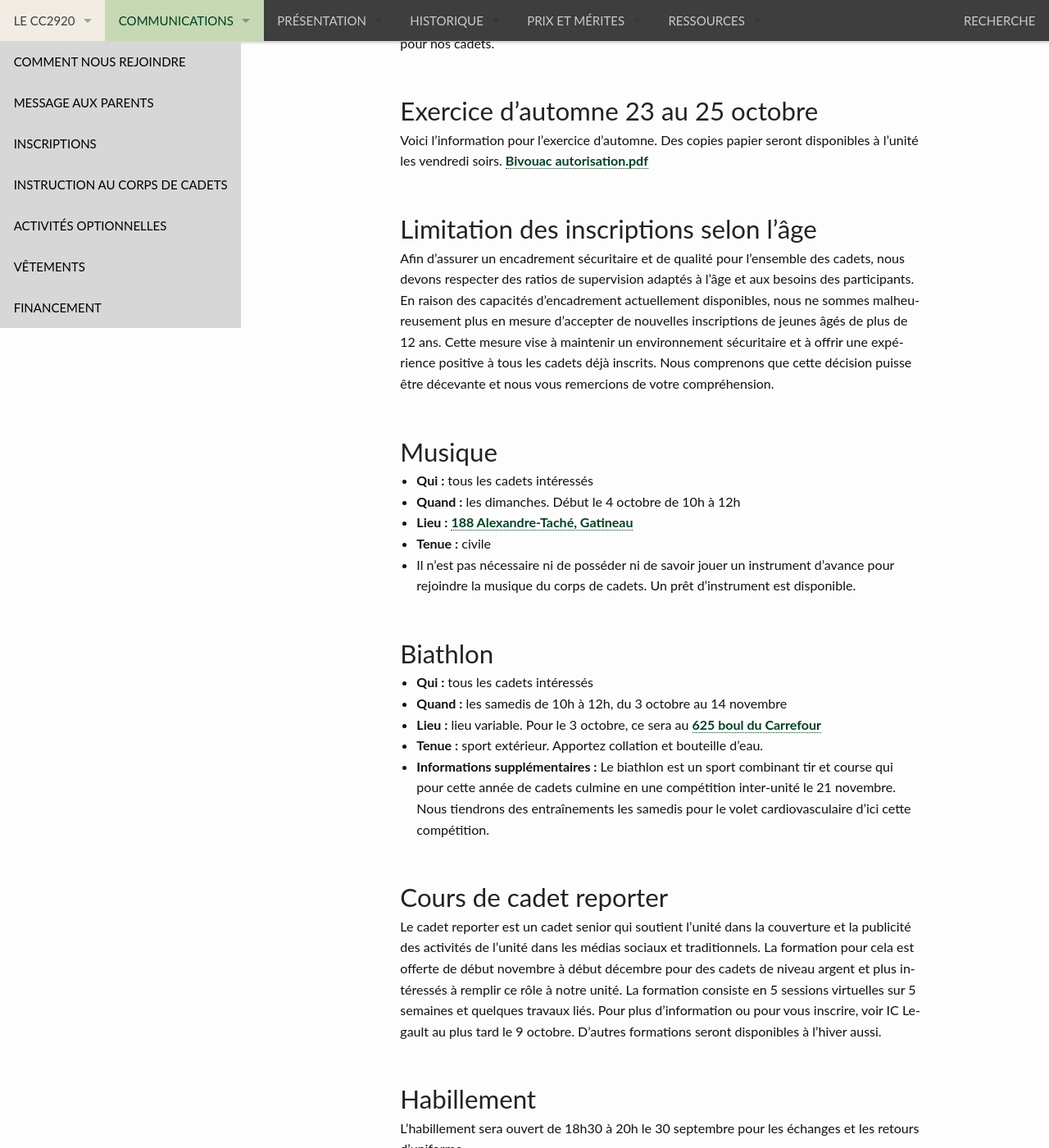
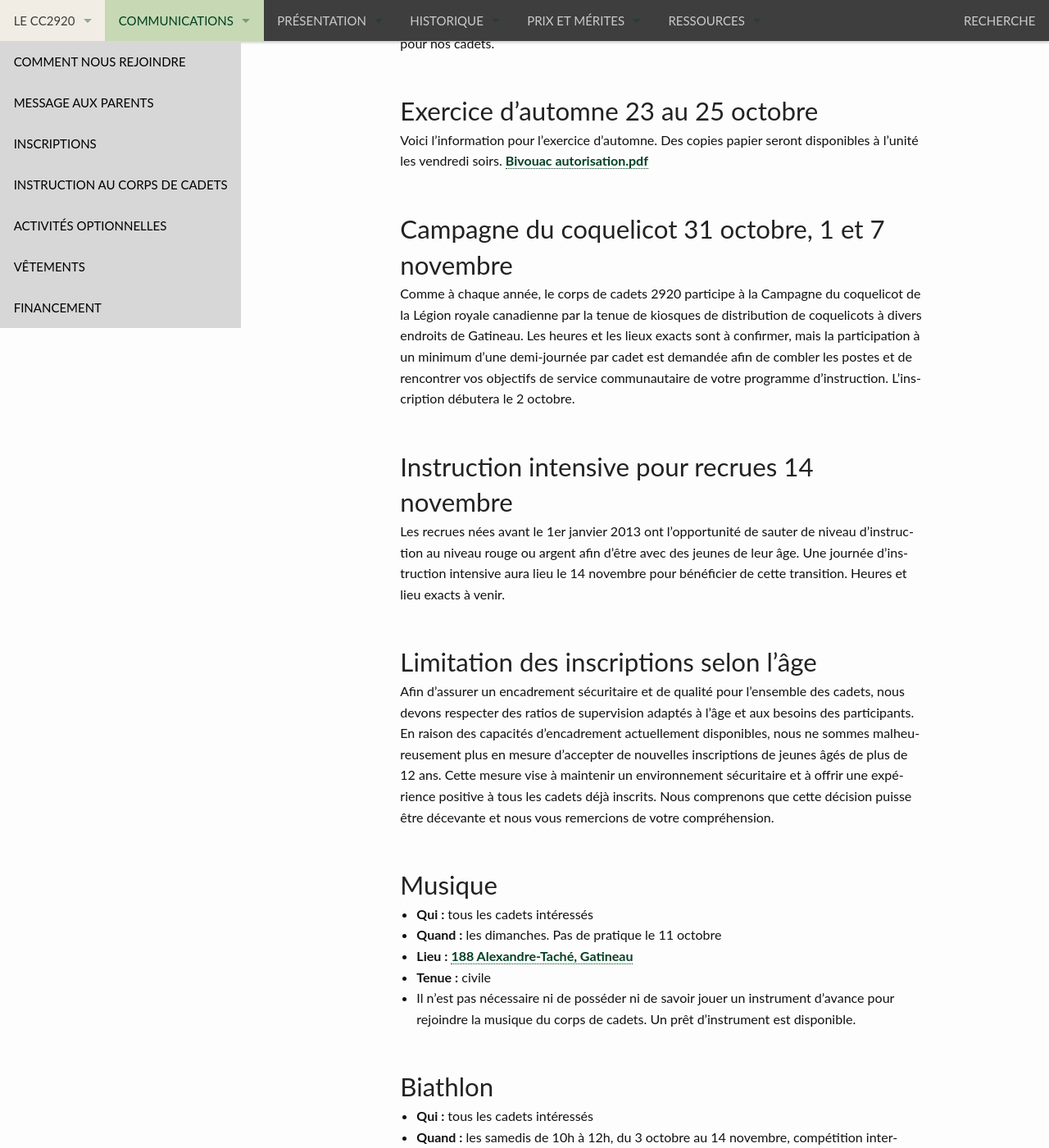
Before and after one commit to CC2920/web, a Jekyll site: the page built from _communications/messages.md, in a window 1280 px wide and 1400 px high, scrolled down 1580 px. Shown: the whole window at 82% size. Built offline with Jekyll 4.4.1, drawn with Linux system fonts in a browser that asks for light colours; some of the changed text lies outside the part shown.

Commit message:
Messages de la semaine - 9 octobre
Updated event details for the instruction evening and added new sections for the poppy campaign and intensive training for recruits. Adjusted clothing requirements and clarified participation options for upcoming activities.

```diff
--- a/_communications/messages.md
+++ b/_communications/messages.md
@@ -3,24 +3,24 @@
 layout: "messages"
 ---
 
-## Soirée d’instruction 2 octobre
-- **Qui :** tous
+## Soirée d’instruction 9 octobre
+- **Qui :** optionnelle pour tous
 - **Heure :** de 18h30 à 21h15, vendredi soir
 - **Lieu :** [52 rue Saint-Rosaire, Gatineau](https://maps.app.goo.gl/s8CkVfUYvJYYVzY17)
-- **Tenue pour tous :** C1 pour les anciens, tenue civile propre pour les recrues (si possible chemise blanche et pantalon noir)
-- Ce sera la première parade du commandant de l‘année. Les parents qui veulent assister à la parade sont priés de se présenter entre 20h et 20h15.
-- Pour les recrues et leurs parents, nous vous invitons à rejoindre le groupe Facebook et à suivre la page Instagram du corps de cadets aux liens suivants : [Facebook](https://www.facebook.com/groups/cc2920Gatineau) [Instagram](https://www.instagram.com/corps_de_cadets_2920).
-- Pour les recrues, si vous êtes nés avant le 1er janvier 2013, vous êtes éligibles à sauter de niveau plus tard dans l’année afin d’être avec des pairs de votre âge. On vous en parlera davantage ce vendredi.
+- **Tenue pour tous :** sport avec t-shirt vert et t-shirt rouge de l’unité pour ceux qui les ont. Tenue sport pour les autres. Apportez votre bouteille d’eau remplie et des vêtements pour du sport extérieur aussi.
+- La soirée est optionnelle ce vendredi dans le contexte de la fin de semaine de l’Action de grâce.
+- Pour les recrues et leurs parents, nous vous invitons à rejoindre le groupe Facebook et à suivre la page Instagram du corps de cadets pour nos nouvelles et des photos de nos activités aux liens suivants : [Facebook](https://www.facebook.com/groups/cc2920Gatineau) [Instagram](https://www.instagram.com/corps_de_cadets_2920).
 
 [Guide des tenues](https://cc2920.us21.list-manage.com/track/click?u=eadebede776501f499284ae20&id=d92d722dc9&e=0b8a47f805)
 
 
 ## Activités à venir
-- 9 octobre :  soirée optionnelle vu l’Action de grâce
 - 17 octobre : collecte de bouteilles
 - 23 au 25 octobre : exercice d’automne
 - 31 octobre, 1 et 7 novembre : campagne du coquelicot
 - 8 novembre : parade du Jour du Souvenir
+- 14 novembre : instruction intensive pour recrues
+- 28 novembre : course d’orientation
 
 
 ## Collecte de bouteilles
@@ -48,13 +48,22 @@
 [Bivouac autorisation.pdf](https://1drv.ms/b/c/eec907a8a97cc844/IQBPtXJF9LkSTIVnNe_XpgklAblEy8aU7zELRptZXPMY8TI?e=GfQXoY)
 
 
+## Campagne du coquelicot 31 octobre, 1 et 7 novembre
+Comme à chaque année, le corps de cadets 2920 participe à la Campagne du coquelicot de la Légion royale canadienne par la tenue de kiosques de distribution de coquelicots à divers endroits de Gatineau. Les heures et les lieux exacts sont à confirmer, mais la participation à un minimum d’une demi-journée par cadet est demandée afin de combler les postes et de rencontrer vos objectifs de service communautaire de votre programme d’instruction. L’inscription débutera le 2 octobre.
+
+
+## Instruction intensive pour recrues 14 novembre
+Les recrues nées avant le 1er janvier 2013 ont l’opportunité de sauter de niveau d’instruction au niveau rouge ou argent afin d’être avec des jeunes de leur âge. Une journée d’instruction intensive aura lieu le 14 novembre pour bénéficier de cette transition. Heures et lieu exacts à venir.
+
+
 ## Limitation des inscriptions selon l'âge
 Afin d'assurer un encadrement sécuritaire et de qualité pour l'ensemble des cadets, nous devons respecter des ratios de supervision adaptés à l'âge et aux besoins des participants. En raison des capacités d'encadrement actuellement disponibles, nous ne sommes malheureusement plus en mesure d'accepter de nouvelles inscriptions de jeunes âgés de plus de 12 ans. Cette mesure vise à maintenir un environnement sécuritaire et à offrir une expérience positive à tous les cadets déjà inscrits. Nous comprenons que cette décision puisse être décevante et nous vous remercions de votre compréhension.
 
 
+
 ## Musique
 - **Qui :** tous les cadets intéressés
-- **Quand :** les dimanches. Début le 4 octobre de 10h à 12h
+- **Quand :** les dimanches. Pas de pratique le 11 octobre
 - **Lieu :** [188 Alexandre-Taché, Gatineau](https://maps.app.goo.gl/2P8uYhaVri9YqjkJA)
 - **Tenue :** civile
 - Il n’est pas nécessaire ni de posséder ni de savoir jouer un instrument d’avance pour rejoindre la musique du corps de cadets. Un prêt d’instrument est disponible.
@@ -62,14 +71,11 @@
 
 ## Biathlon
 - **Qui :** tous les cadets intéressés
-- **Quand :** les samedis de 10h à 12h, du 3 octobre au 14 novembre
-- **Lieu :** lieu variable. Pour le 3 octobre, ce sera au [625 boul du Carrefour](https://maps.app.goo.gl/tt9wYYXfyjwofJny9)
+- **Quand :** les samedis de 10h à 12h, du 3 octobre au 14 novembre, compétition inter-unité le 21 novembre
+- **Lieu :** Pour le 10 octobre, ce sera au parc René-Lévesque
+(https://maps.app.goo.gl/tt9wYYXfyjwofJny9)
 - **Tenue :** sport extérieur. Apportez collation et bouteille d’eau.
-- **Informations supplémentaires :** Le biathlon est un sport combinant tir et course qui pour cette année de cadets culmine en une compétition inter-unité le 21 novembre. Nous tiendrons des entraînements les samedis pour le volet cardiovasculaire d’ici cette compétition.
-
-
-## Cours de cadet reporter
-Le cadet reporter est un cadet senior qui soutient l’unité dans la couverture et la publicité des activités de l’unité dans les médias sociaux et traditionnels. La formation pour cela est offerte de début novembre à début décembre pour des cadets de niveau argent et plus intéressés à remplir ce rôle à notre unité. La formation consiste en 5 sessions virtuelles sur 5 semaines et quelques travaux liés. Pour plus d’information ou pour vous inscrire, voir IC Legault au plus tard le 9 octobre. D’autres formations seront disponibles à l’hiver aussi.
+- Voici le plan d’entraînement proposé pour cette semaine : [Plan entrainement - semaine 1 - .docx](https://csdraveurs-my.sharepoint.com/:w:/g/personal/marieevebarrette_cssd_gouv_qc_ca/IQBuLDLcetKPRY4MUpR-igH_AUOyt7OQc-SNfGOEbIJMOS0?e=oykXvf)
 
 
 ## Habillement
```
